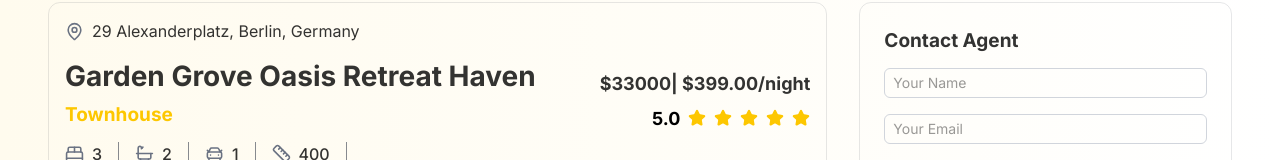
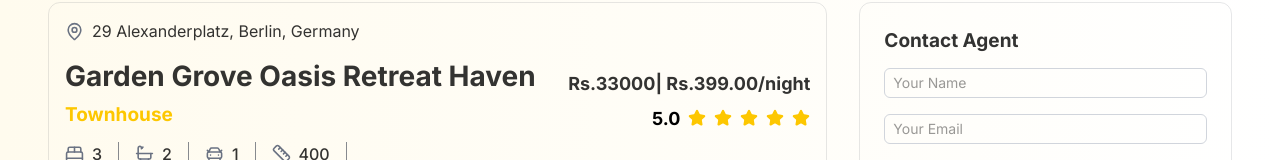
Before and after one commit to sandu20021111/Home-Rental-and-Sales-Website, a React (Vite) app in the folder client/: page /listing/67f763d8197ac559e4089b7a in a window 1280 px wide. Shown: the part 534-694 px from the top of the page. Built offline with nearby package versions, Linux system fonts and the light colour scheme.

Commit message:
Update PropertyDetails.jsx

```diff
--- a/client/src/pages/PropertyDetails.jsx
+++ b/client/src/pages/PropertyDetails.jsx
@@ -31,7 +31,7 @@ const PropertyDetails = () => {
                         <div className='flex justify-between flex-col sm:flex-row sm:items-end mt-3'>
                             <h3 className='h3'>{property.title}</h3>
                             <div className='bold-18'>
-                                ${property.price.sale}| ${property.price.rent}.00/night
+                                Rs.{property.price.sale}| Rs.{property.price.rent}.00/night
                             </div>
                         </div>
                         <div className='flex justify-between items-start my-1'>
```
